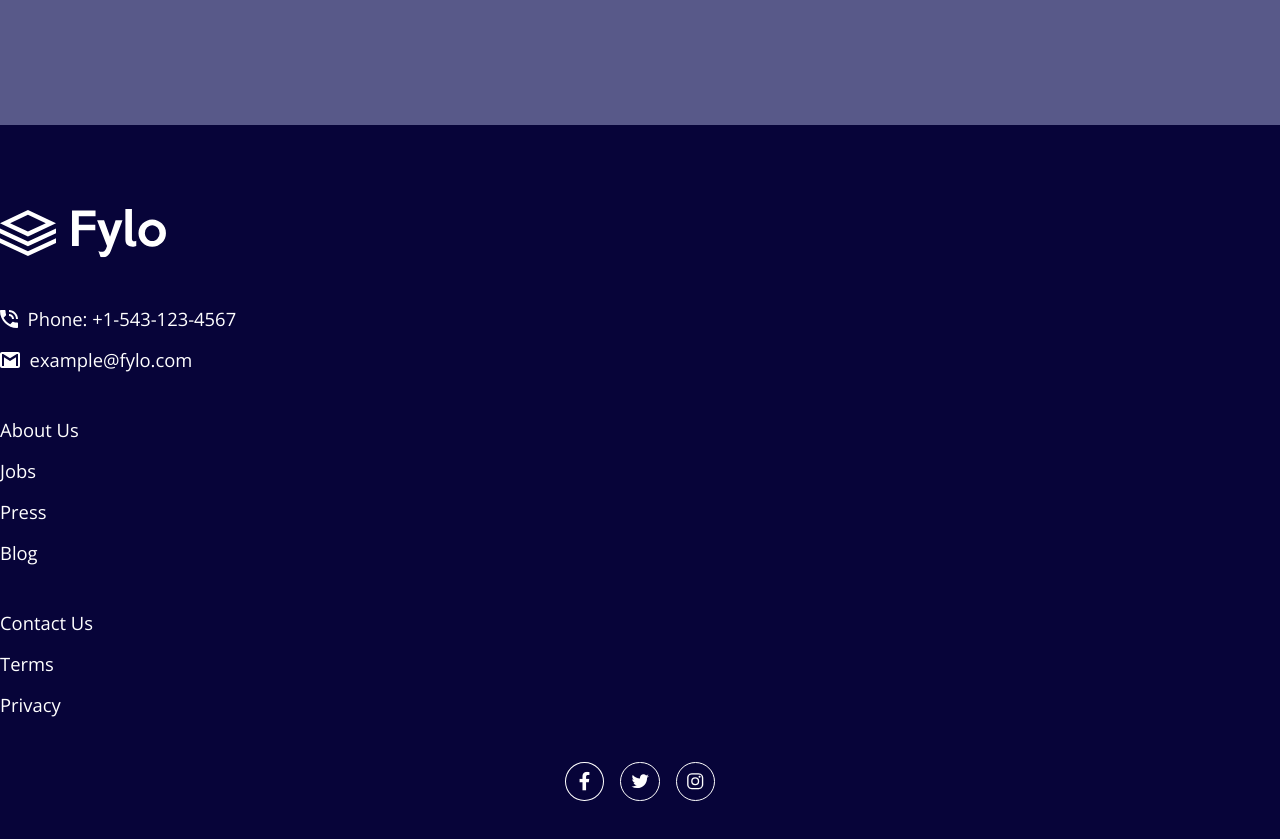
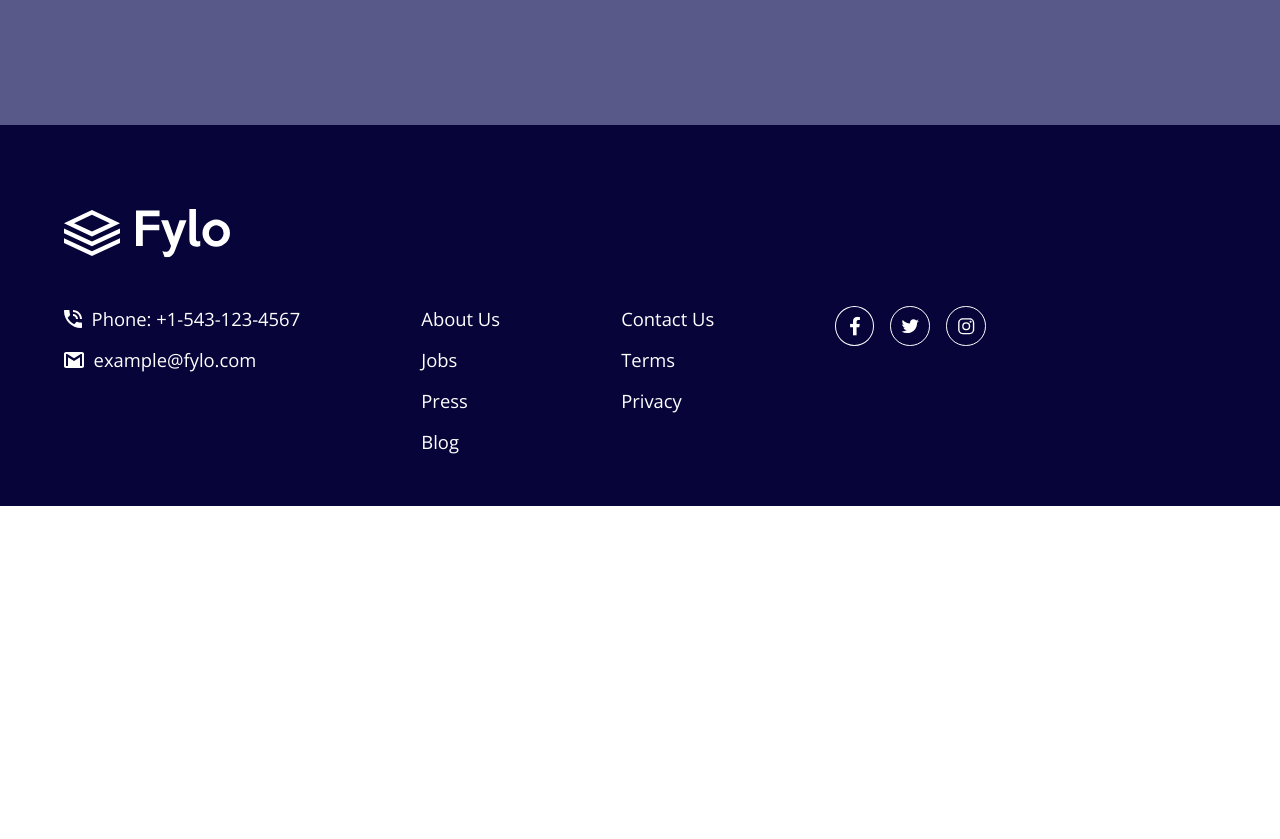
Before and after one commit to sriveer-me/fylo-landing-page, a website built with Parcel: page src/index.html in a window 1280 px wide. Shown: the part 1767-2606 px from the top of the page. After the commit the page ends 2273 px from the top, so only its background shows below. Built offline with nearby package versions, Linux system fonts and the light colour scheme.

Commit message:
footer now responsive

```diff
--- a/src/main.scss
+++ b/src/main.scss
@@ -304,6 +304,10 @@ footer{
     @extend .wrapper;
     padding-top: 3.2rem;
     padding-bottom: 3.2rem;
+    @include for-desktop-up{
+        padding-left: 4rem;
+        padding-right: 4rem;
+    }
 
     .fylo-logo{
         margin-top: 2rem;
@@ -313,6 +317,12 @@ footer{
     .row{
         @extend .text-column-flex;
         row-gap: 2.8rem;
+
+        @include for-desktop-up{
+            flex-direction: row;
+            justify-content: space-between;
+            width: 80%;
+        }
     }
 
     .row .contact-us {
@@ -349,6 +359,9 @@ footer{
         display: flex;
         flex-direction: row;
         justify-content: center;
+        @include for-desktop-up{
+            justify-content: flex-start;
+        }
 
         column-gap: 1rem;
 
```
